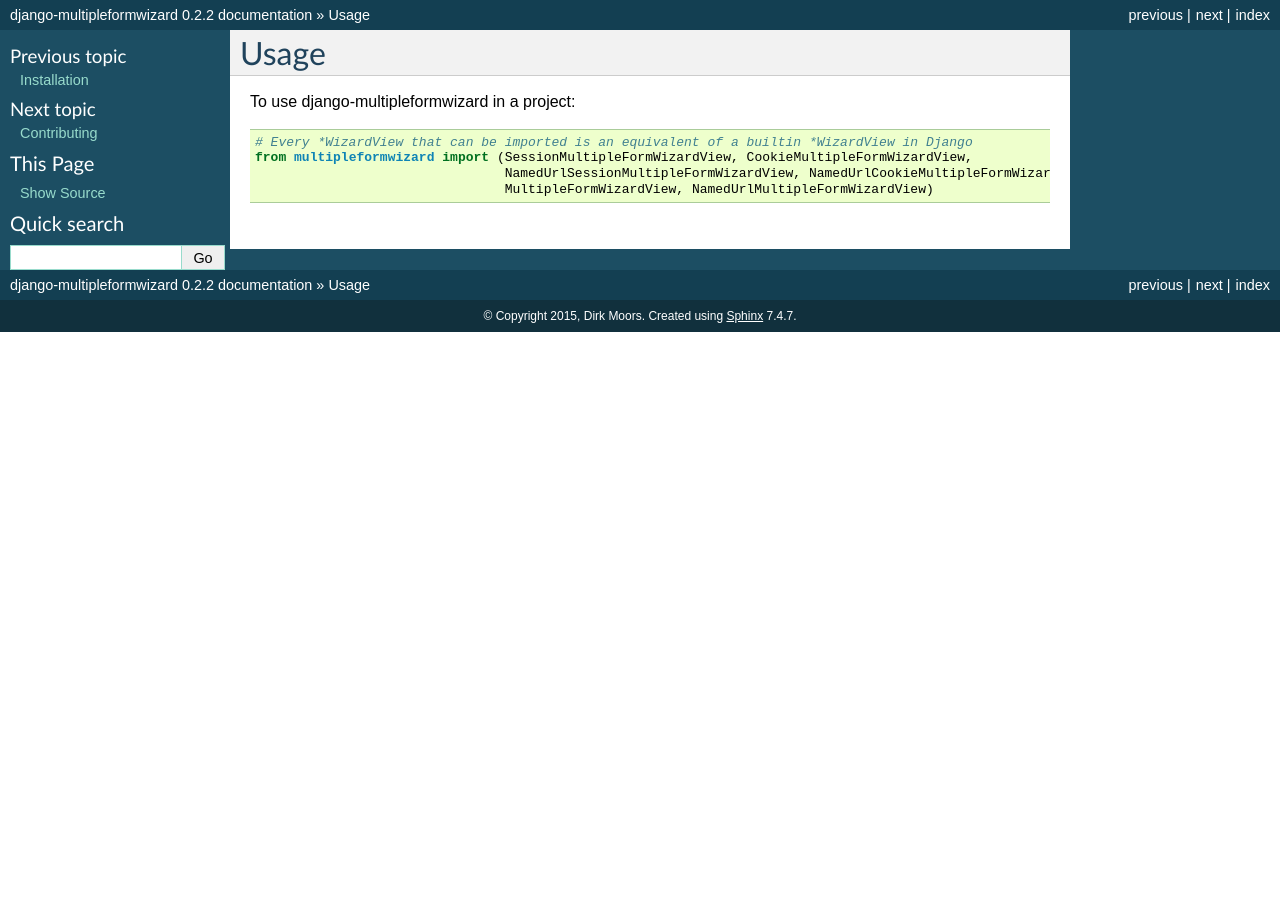
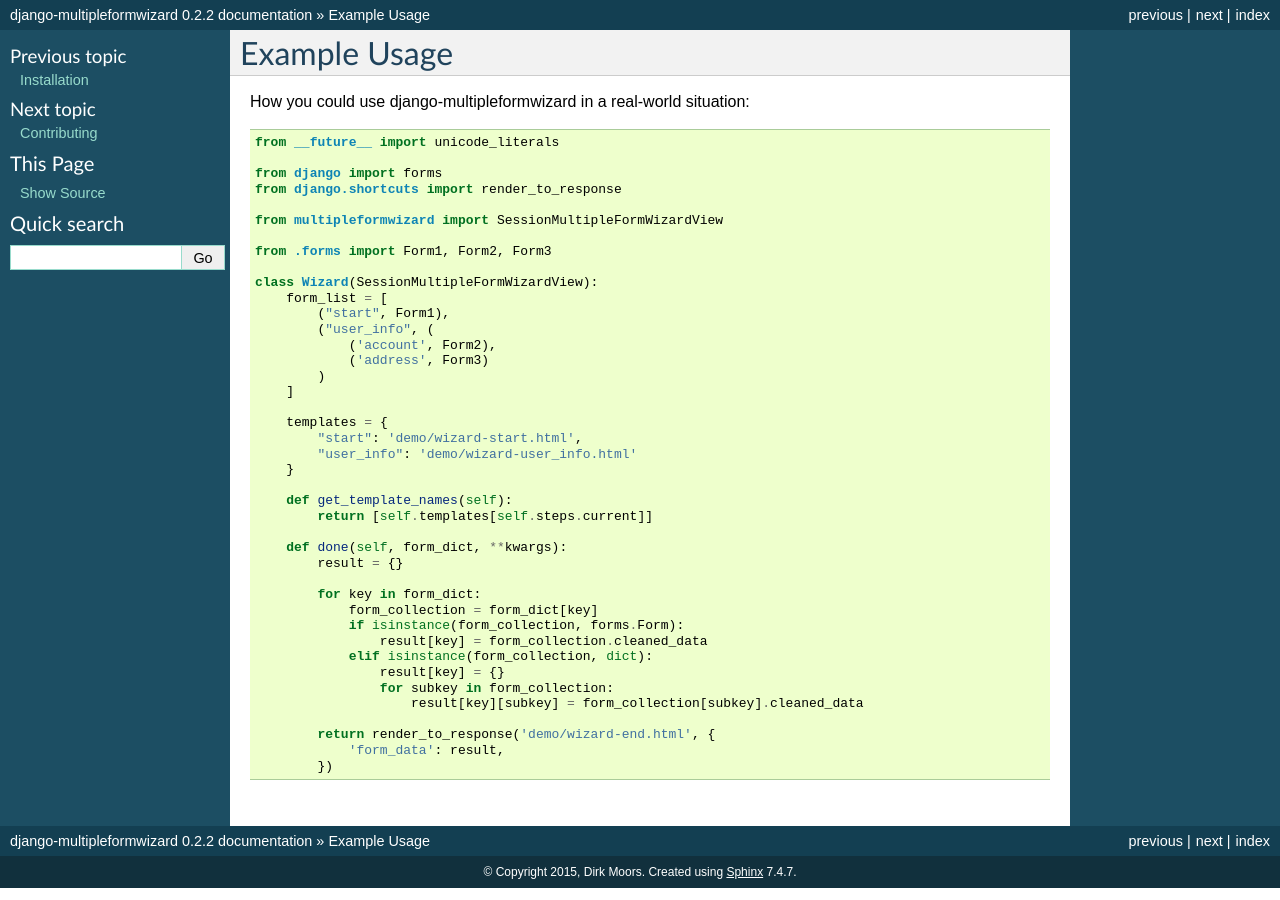
Before and after one commit to ermakovoleg/django-multipleformwizard, a Sphinx documentation site: the page built from docs/usage.rst, in a window 1280 px wide. Built offline with Sphinx 7.4.7, drawn with Linux system fonts in a browser that asks for light colours.

Commit message:
Updated documentation

```diff
--- a/docs/installation.rst
+++ b/docs/installation.rst
@@ -10,3 +10,9 @@
 
     $ mkvirtualenv django-multipleformwizard
     $ pip install django-multipleformwizard
+
+Or, if you don't have virtualenvwrapper installed::
+
+    $ virtualenv django-multipleformwizard
+    $ source django-multipleformwizard/bin/activate
+    $ pip install django-multipleformwizard
--- a/docs/usage.rst
+++ b/docs/usage.rst
@@ -1,10 +1,47 @@
 ========
-Usage
+Example Usage
 ========
 
-To use django-multipleformwizard in a project::
+How you could use django-multipleformwizard in a real-world situation::
 
-    # Every *WizardView that can be imported is an equivalent of a builtin *WizardView in Django
-    from multipleformwizard import (SessionMultipleFormWizardView, CookieMultipleFormWizardView,
-                                    NamedUrlSessionMultipleFormWizardView, NamedUrlCookieMultipleFormWizardView,
-                                    MultipleFormWizardView, NamedUrlMultipleFormWizardView)
+    from __future__ import unicode_literals
+
+    from django import forms
+    from django.shortcuts import render_to_response
+
+    from multipleformwizard import SessionMultipleFormWizardView
+
+    from .forms import Form1, Form2, Form3
+
+    class Wizard(SessionMultipleFormWizardView):
+        form_list = [
+            ("start", Form1),
+            ("user_info", (
+                ('account', Form2),
+                ('address', Form3)
+            )
+        ]
+
+        templates = {
+            "start": 'demo/wizard-start.html',
+            "user_info": 'demo/wizard-user_info.html'
+        }
+
+        def get_template_names(self):
+            return [self.templates[self.steps.current]]
+
+        def done(self, form_dict, **kwargs):
+            result = {}
+
+            for key in form_dict:
+                form_collection = form_dict[key]
+                if isinstance(form_collection, forms.Form):
+                    result[key] = form_collection.cleaned_data
+                elif isinstance(form_collection, dict):
+                    result[key] = {}
+                    for subkey in form_collection:
+                        result[key][subkey] = form_collection[subkey].cleaned_data
+
+            return render_to_response('demo/wizard-end.html', {
+                'form_data': result,
+            })
```
